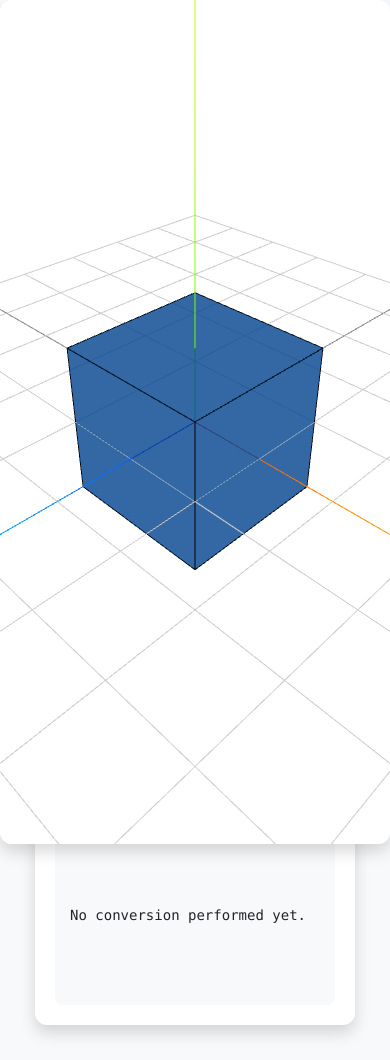
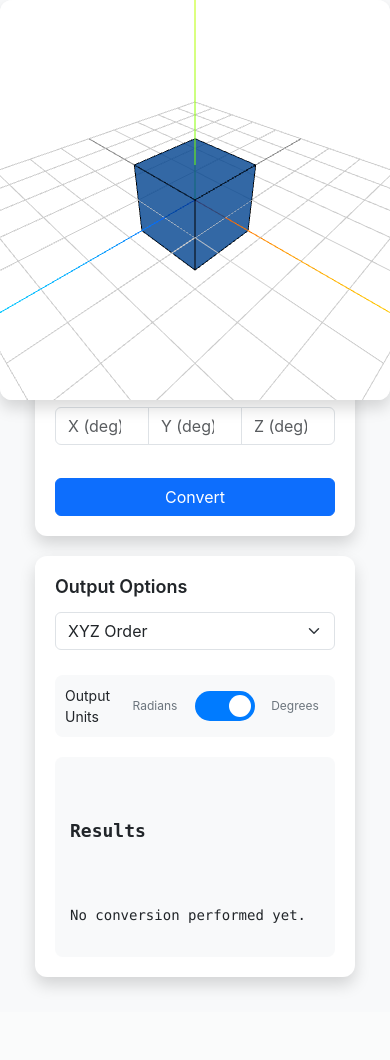
Before and after one commit to adityakamath/rotation-converter, a Flask app: page / in a window 390 px wide. After the commit the page ends 989 px from the top, so only its background shows below. Run offline with Flask 3, Linux system fonts and the light colour scheme; some libraries are stand-ins or nearby versions.

Commit message:
Fix layout to maintain both conversion controls and visualization

```diff
--- a/templates/index.html
+++ b/templates/index.html
@@ -41,6 +41,7 @@
             width: 100%;
             display: flex;
             gap: 20px;
+            height: calc(100vh - 40px);
         }
 
         .controls-section {
@@ -48,6 +49,8 @@
             display: flex;
             flex-direction: column;
             gap: 20px;
+            max-height: 100%;
+            overflow-y: auto;
         }
 
         .viewer-section {
@@ -59,6 +62,7 @@
             overflow: hidden;
             position: relative;
             min-height: 600px;
+            height: 100%;
         }
 
         #viewer {
@@ -233,20 +237,30 @@
             border-radius: 8px;
             white-space: pre-wrap;
             word-break: break-all;
+            max-height: 300px;
+            overflow-y: auto;
         }
 
         @media (max-width: 992px) {
             .container {
                 flex-direction: column;
+                height: auto;
             }
 
             .controls-section {
                 flex: none;
                 width: 100%;
+                max-height: none;
+                overflow-y: visible;
             }
 
             .viewer-section {
+                height: 400px;
                 min-height: 400px;
+            }
+
+            .results {
+                max-height: 200px;
             }
         }
     </style>
```
